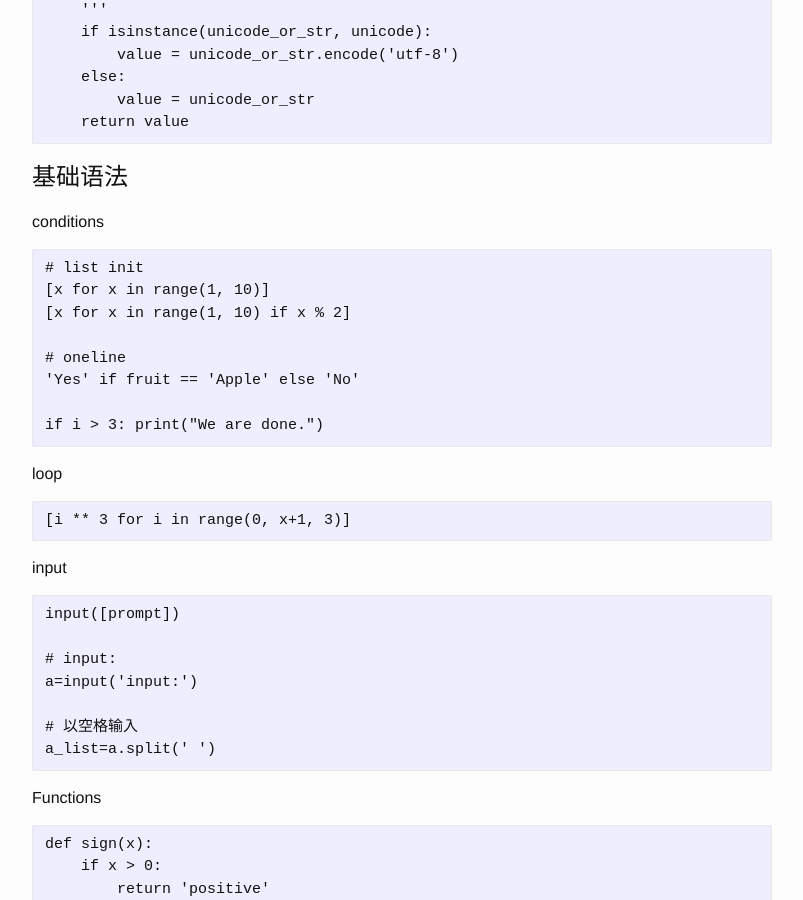
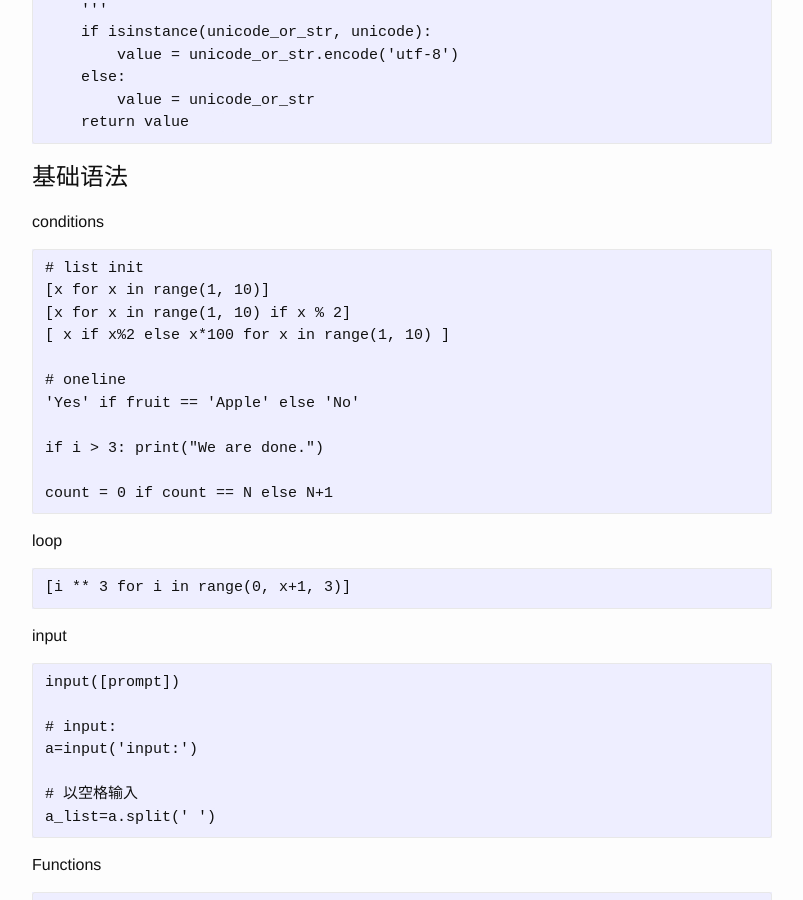
Before and after one commit to josephstalin117/josephstalin117.github.io, a Jekyll site: the page built from _posts/2017-08-10-python.markdown, in a window 1280 px wide and 900 px high, scrolled down 496 px. Shown: the whole window, without its empty margins (238-1041 px from the left). Built offline with Jekyll 4.4.1, drawn with Linux system fonts in a browser that asks for light colours.

Commit message:
add oneline

````diff
--- a/_posts/2017-08-10-python.markdown
+++ b/_posts/2017-08-10-python.markdown
@@ -34,11 +34,14 @@ conditions
 # list init
 [x for x in range(1, 10)]
 [x for x in range(1, 10) if x % 2]
+[ x if x%2 else x*100 for x in range(1, 10) ]
 
 # oneline
 'Yes' if fruit == 'Apple' else 'No'
 
 if i > 3: print("We are done.")
+
+count = 0 if count == N else N+1
 ```
 
 loop
````
